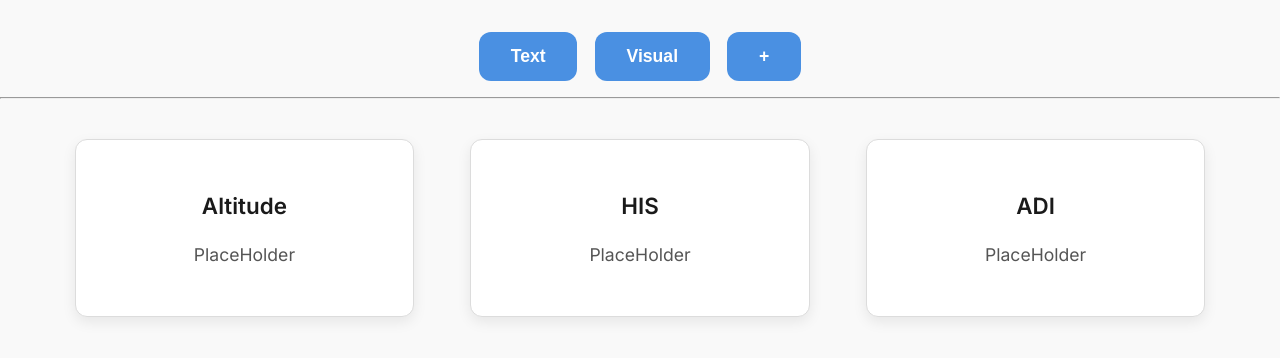
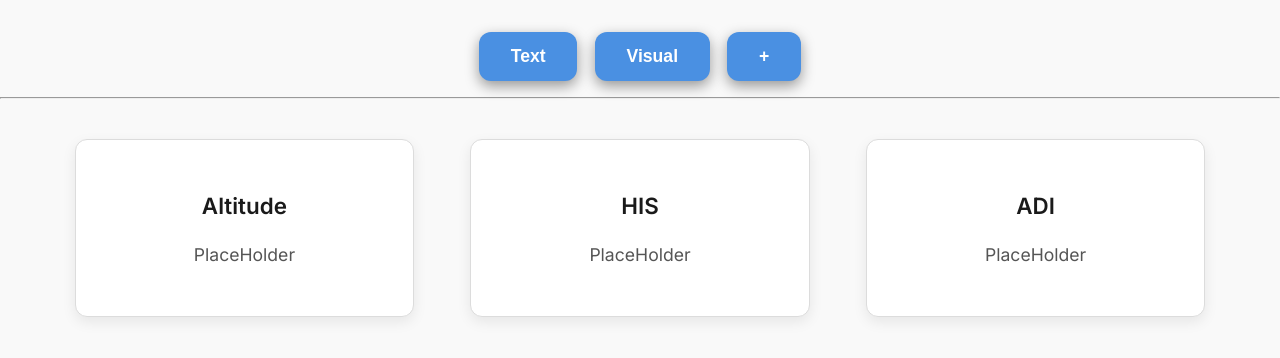
Before and after one commit to ilay030106/IAF_Project, a React (Vite) app in the folder IAF_Project/: page / in a window 1280 px wide. Shown: the top 358 px of the page. Built offline with nearby package versions, Linux system fonts and the light colour scheme.

Commit message:
updated buttons styling

```diff
--- a/IAF_Project/src/index.css
+++ b/IAF_Project/src/index.css
@@ -16,6 +16,7 @@ button {
   padding: 0.8em 1.8em; /* slightly bigger */
   font-size: 1.1em; /* slightly bigger */
   font-weight: 600;
+  box-shadow: 0 5px 14px rgba(0, 0, 0, 0.4);
   background-color: #4a90e2;
   color: white;
   cursor: pointer;
```
